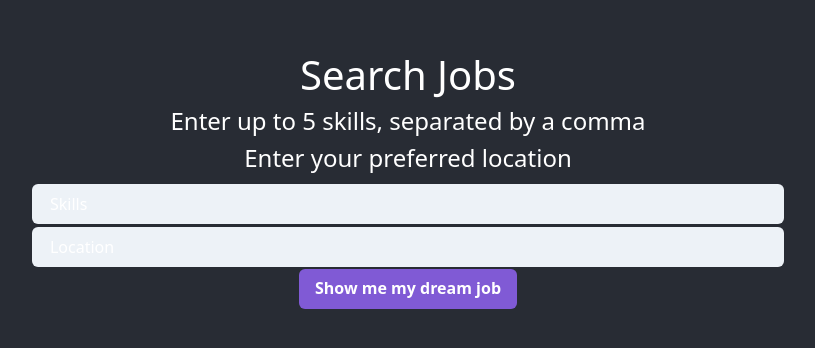
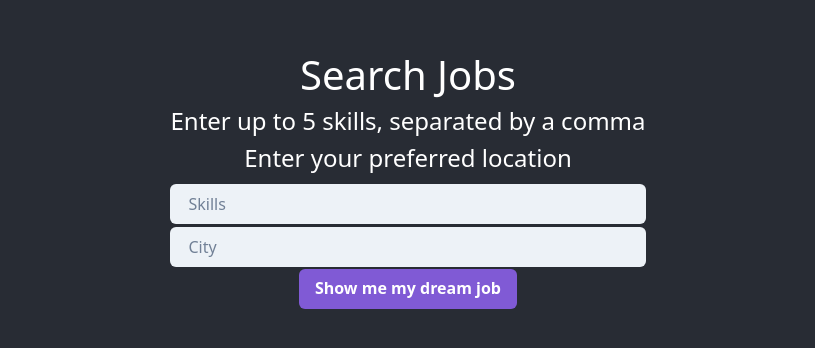
Before and after one commit to ngalvin1991/skillmatch, a React (Create React App) app: page / in a window 1280 px wide. Shown: the part 228-576 px from the top of the page, without its empty margins (232-1047 px from the left). Built offline with nearby package versions, Linux system fonts and the light colour scheme; no server answers.

Commit message:
changed placeholder and added formcontrol

```diff
--- a/src/Components/JobForm/JobForm.js
+++ b/src/Components/JobForm/JobForm.js
@@ -1,7 +1,7 @@
 import React from "react";
 import ReactDOM from "react-dom";
 import { Formik, Field, Form } from "formik";
-import { ChakraProvider, Input, Button } from "@chakra-ui/react";
+import { ChakraProvider, Input, Button, FormControl } from "@chakra-ui/react";
 
 function JobForm() {
   return (
@@ -12,28 +12,36 @@ function JobForm() {
         <h4>Enter your preferred location</h4>
         <Formik
           initialValues={{
-            skills: "Skills",
-            city: "Location"
+            skills: "",
+            city: ""
           }}
           onSubmit={async (values) => {
             await new Promise((resolve) => setTimeout(resolve, 500));
             alert(JSON.stringify(values, null, 2));
           }}
         >
-
-          <Form>
+          {({ handleSubmit}) => (
+            <Form onSubmit={handleSubmit}>
+              <FormControl>
               <Field as={Input}
                 id="skills"
                 name="skills"
                 type="text"
-              variant="filled" />
-            <Field as ={Input}
+                variant="filled"
+                placeholder="Skills" />
+                </FormControl>
+                <FormControl>
+              <Field as={Input}
                 id="city"
                 name="city"
                 type="text"
-            variant="filled"/>
+                variant="filled"
+                placeholder="City"/>
+                </FormControl>
               <Button type="submit" colorScheme="purple">Show me my dream job</Button>
             </Form>
+          )}
+
         </Formik>
       </div>
     </ChakraProvider>
@@ -44,3 +52,5 @@ ReactDOM.render(<JobForm />, document.getElementById("root"));
 
 export default JobForm;
 //do we want to add validation
+//shall I delete the initial value and replace with empty string and have the placeholder as "skills", "location" instead
+// check how to add isLoading loadingText="Submitting" on click
```
Lines whose indentation alone changed are shown as unchanged.
